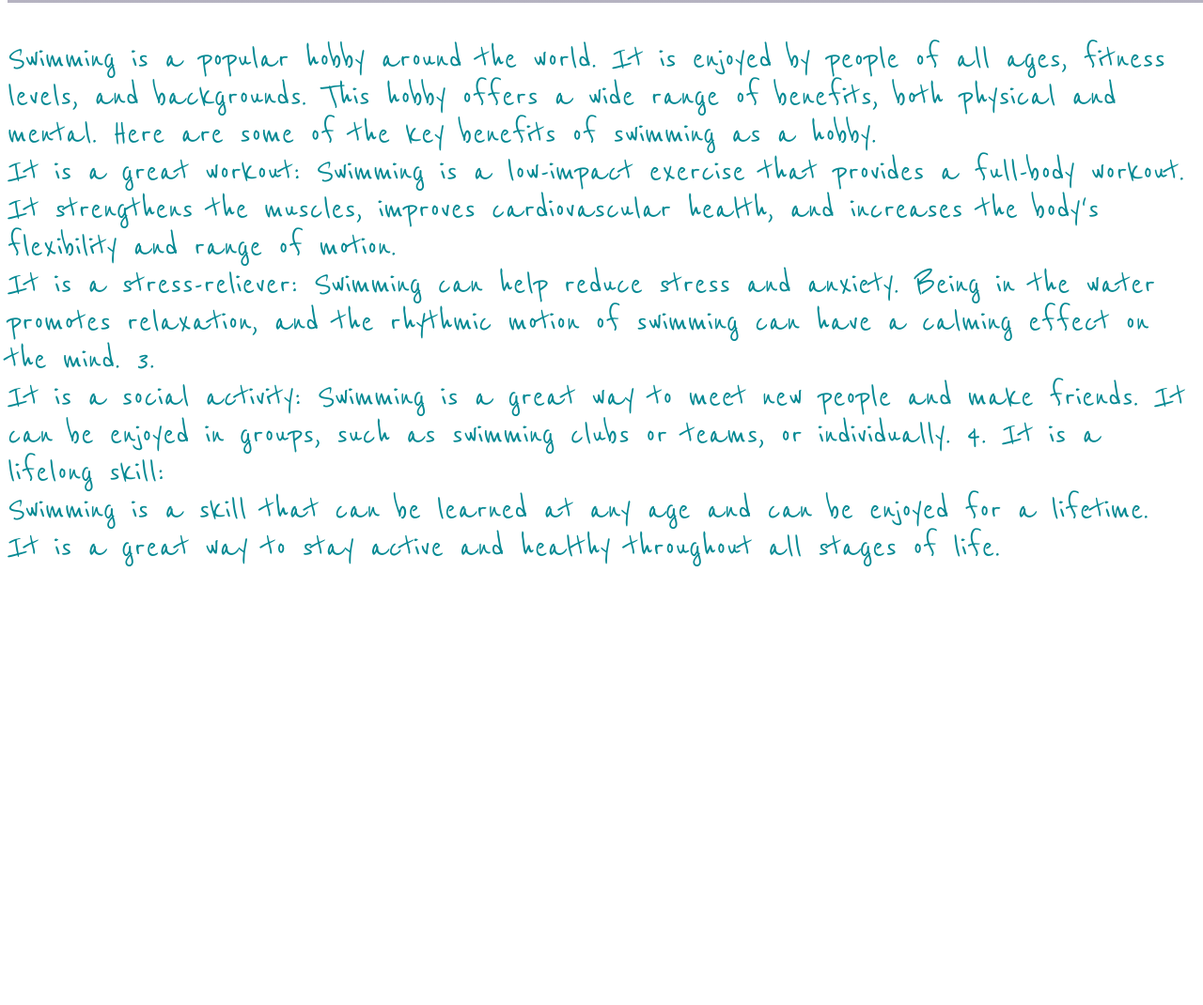
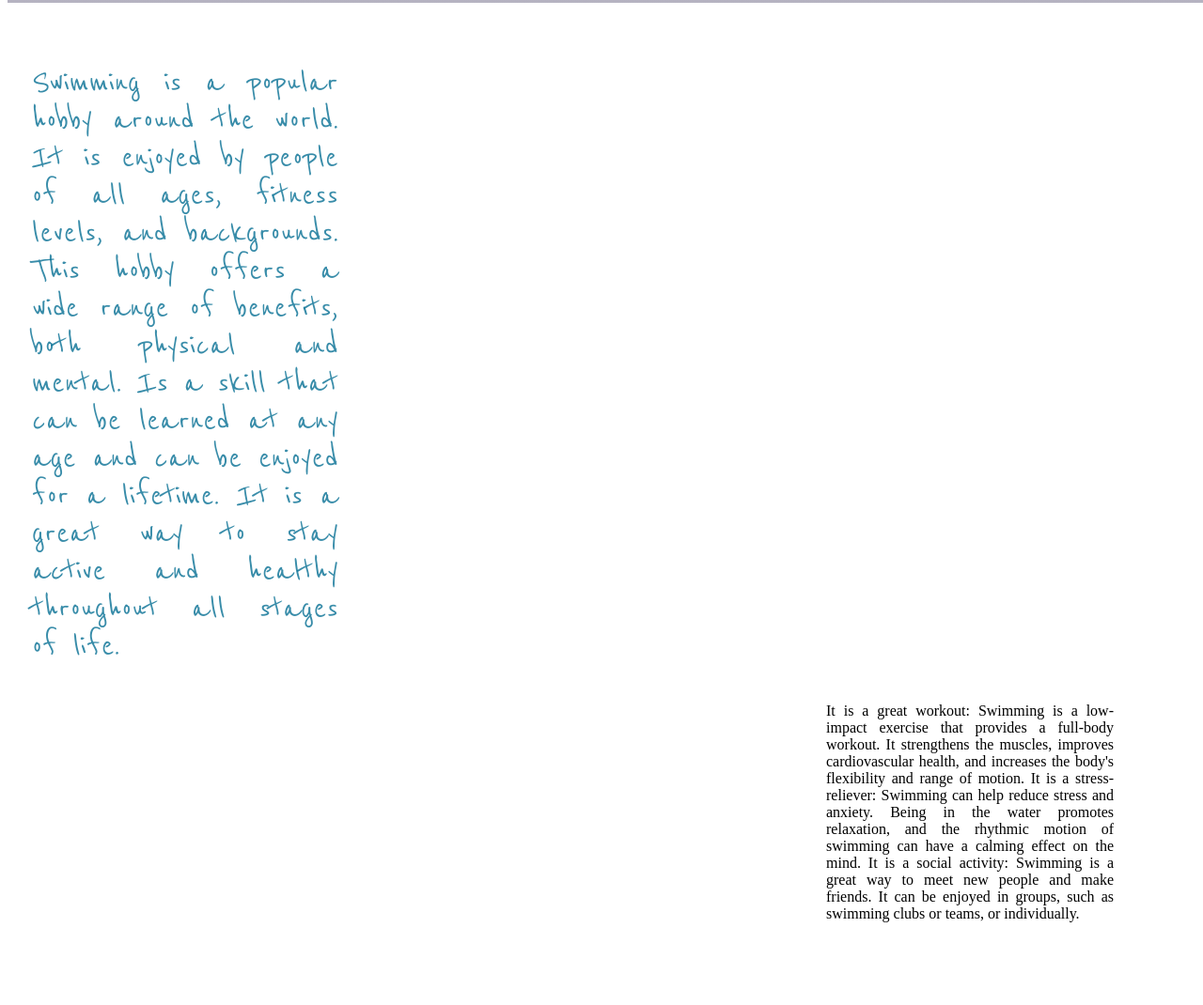
Before and after one commit to SanchesLeti/my-favouritesport-project, a plain HTML site: page index.html in a window 1280 px wide. Shown: the part 818-1888 px from the top of the page at 94% size. Before the commit the page ends 1429 px from the top, so only its background shows below. Drawn offline with nearby package versions, Linux system fonts and the light colour scheme; grey boxes are pictures that could not be loaded.

Commit message:
a link removed, button added
css styling funfacts

```diff
--- a/index.html
+++ b/index.html
@@ -17,39 +17,40 @@
     <!---Boostrap link-->
   </head>
   <body>
-    <div class="swimming">
+ <div class="swimming">
       <video autoplay loop muted plays-inline class="swimVideo">
         <source src="img/underWater.mp4" type="video/mp4" />
       </video>
       <div class="content">
         <h1>Swimming</h1>
         <h2>     Favourite Sport</h2>
-        <a href="#">Explore</a>
+        <button> Dark Theme </button>
       </div>
     </div>
-    <div class="funFacts">
-    <br/>
+  <div class="container text-center">
+  <div class="row">
+    <div class="col align-self-start funFacts1">
+
         Swimming is a popular hobby around the world. It is enjoyed by people of
         all ages, fitness levels, and backgrounds. This hobby offers a wide
-        range of benefits, both physical and mental. Here are some of the key
-        benefits of swimming as a hobby.
-        <br />
+        range of benefits, both physical and mental.
+        Is a skill that can be learned at any age and can be enjoyed
+        for a lifetime. It is a great way to stay active and healthy throughout
+        all stages of life.
+          </div>
+              <div class="col align-self-end funFacts2">
         It is a great workout: Swimming is a low-impact exercise that provides a
         full-body workout. It strengthens the muscles, improves cardiovascular
         health, and increases the body's flexibility and range of motion.
-        <br />
         It is a stress-reliever: Swimming can help reduce stress and anxiety.
         Being in the water promotes relaxation, and the rhythmic motion of
-        swimming can have a calming effect on the mind. 3.
-        <br />
+        swimming can have a calming effect on the mind.
         It is a social activity: Swimming is a great way to meet new people and
         make friends. It can be enjoyed in groups, such as swimming clubs or
-        teams, or individually. 4. It is a lifelong skill:
-        <br />
-        Swimming is a skill that can be learned at any age and can be enjoyed
-        for a lifetime. It is a great way to stay active and healthy throughout
-        all stages of life.
-      </div>
+        teams, or individually.
+       </div>
+</div>
+  </div>
     </div>
     <!---Boostrap link-->
     <script
--- a/style.css
+++ b/style.css
@@ -31,11 +31,12 @@
   font-family: "Bad Script", cursive;
   cursor: none;
 }
-.content a {
+.content button {
   font-family: "Reenie Beanie", cursive;
   text-decoration: none;
   display: inline-block;
   color: white;
+  background-color: transparent;
   font-size: 24px;
   border: 2px solid white;
   padding: 7px 27px;
@@ -43,7 +44,7 @@
   margin-top: 20px;
   transition: 0.2s ease-in-out;
 }
-.content a:hover {
+.content button:hover {
   font-family: "Reenie Beanie", cursive;
   background-color: white;
   color: rgb(5, 137, 147);
@@ -70,8 +71,26 @@
     height: 100%;
   }
 }
-.funFacts {
+h3 {
+  text-align: center;
+  background-color: rgba(127, 246, 255, 0.616);
+  padding: 20px;
+  margin: 20px;
+}
+.funFacts1 {
   font-family: "Reenie Beanie", cursive;
-  color: rgb(5, 137, 147);
+  color: rgba(5, 111, 147, 0.796);
   font-size: 40px;
+  padding: 42px 435px;
+  margin: 23px 34px;
+  position: relative;
+  left: -443px;
+  text-align: justify;
 }
+.funFacts2 {
+  padding: 88px;
+  margin: -113px 391px;
+  position: relative;
+  left: 392px;
+  text-align: justify;
+}
```
Also changed, not shown: img/OIP.jpg (added).
